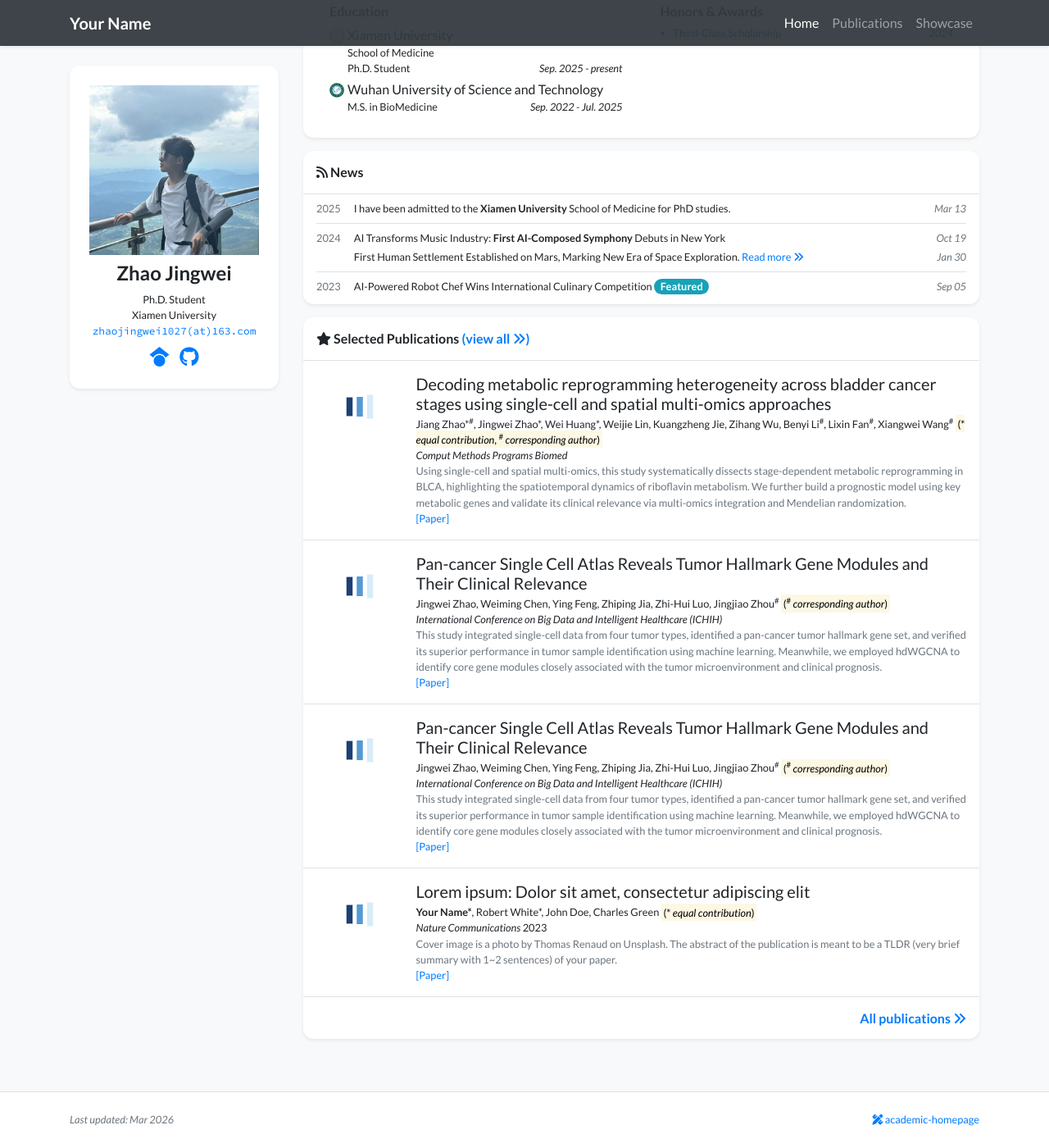
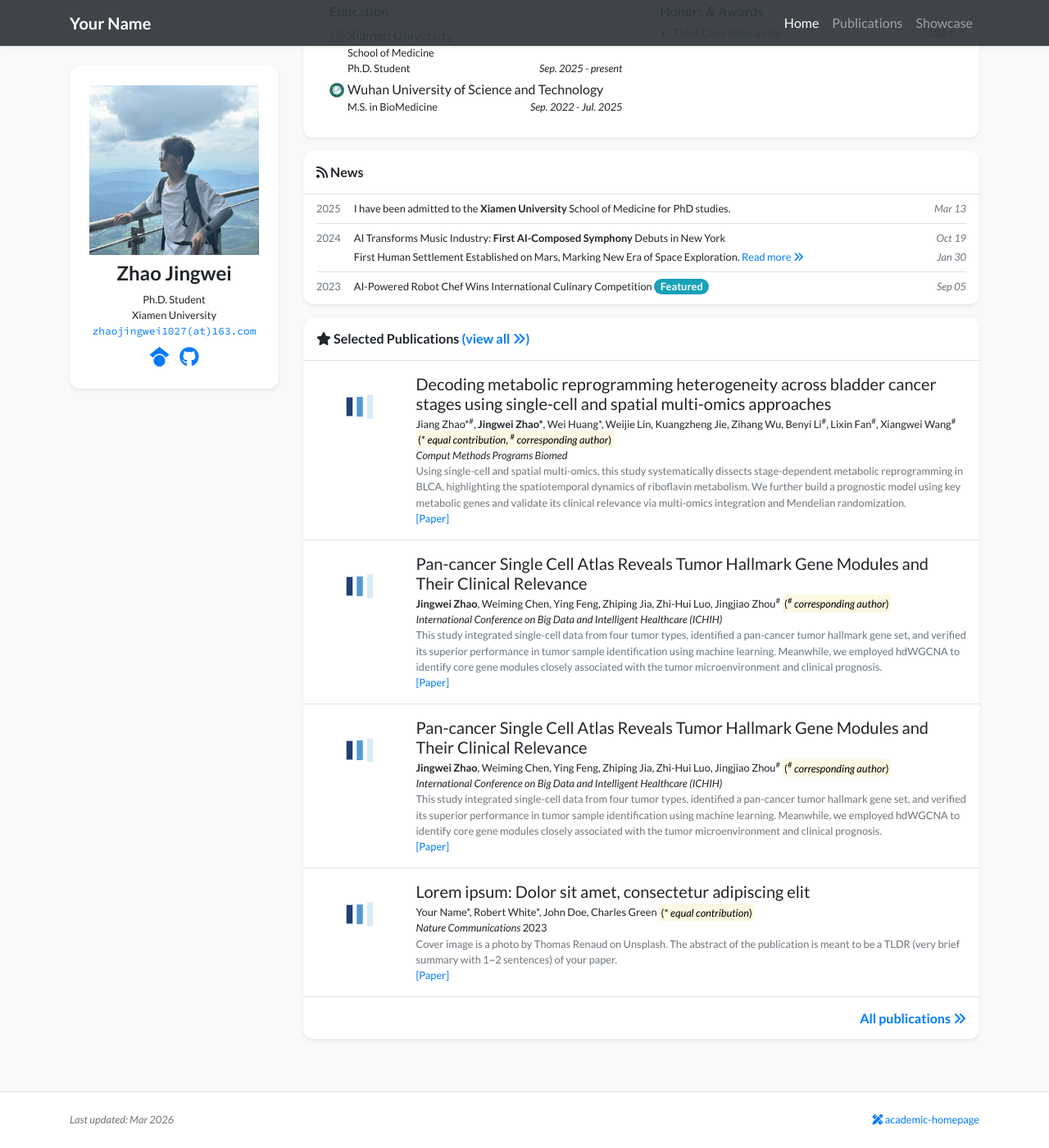
Before and after one commit to Jingwe-Zhao/jingwe-zhao.github.io, a Jekyll site: the page built from index.html, in a window 1280 px wide and 1400 px high, scrolled down 508 px. Shown: the whole window at 82% size. Built offline with Jekyll 4.4.1, drawn with Linux system fonts in a browser that asks for light colours; nearby versions of some CDN libraries; a style sheet for code colours, icons or effects is not loaded; part of the change alters nothing that is shown.

```diff
--- a/_data/authors.yml
+++ b/_data/authors.yml
@@ -1,4 +1,4 @@
-"Your Name":
+"Jingwei Zhao":
   bold: true
 
 "Robert White":
```
